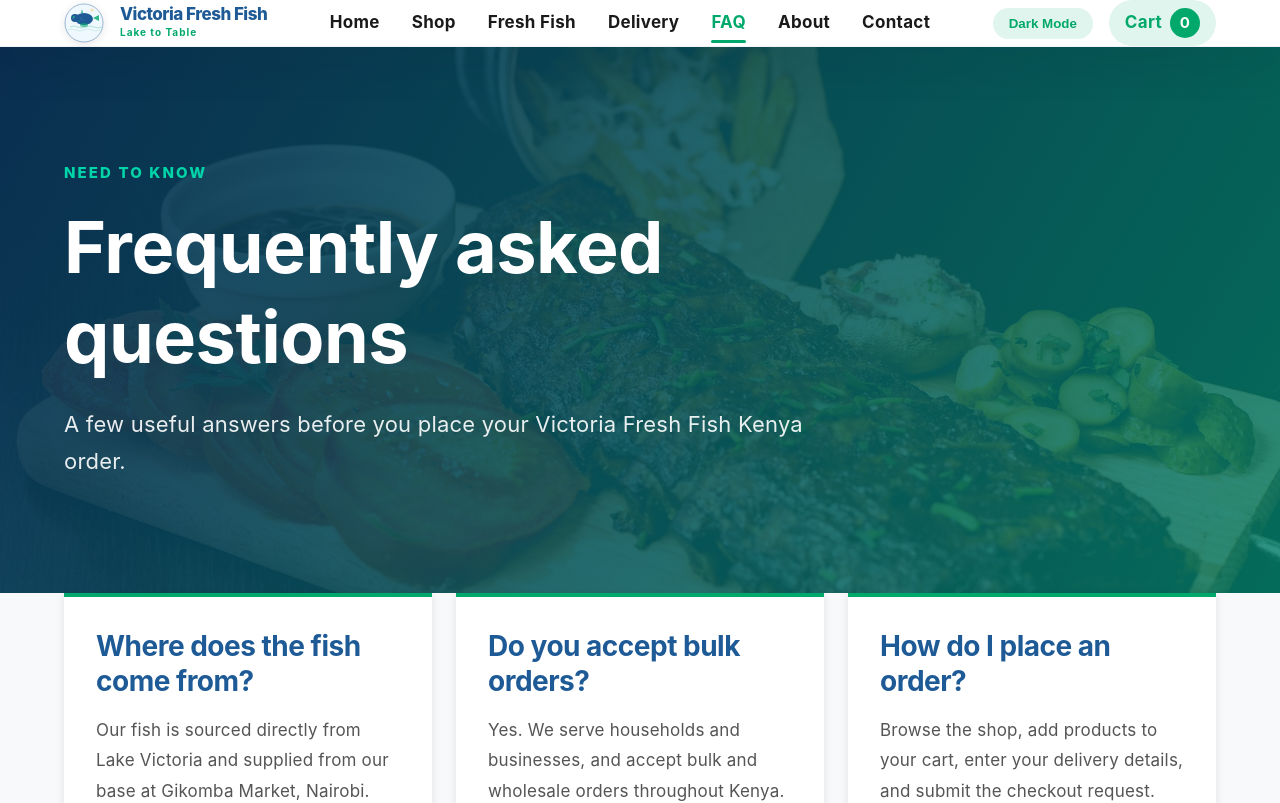
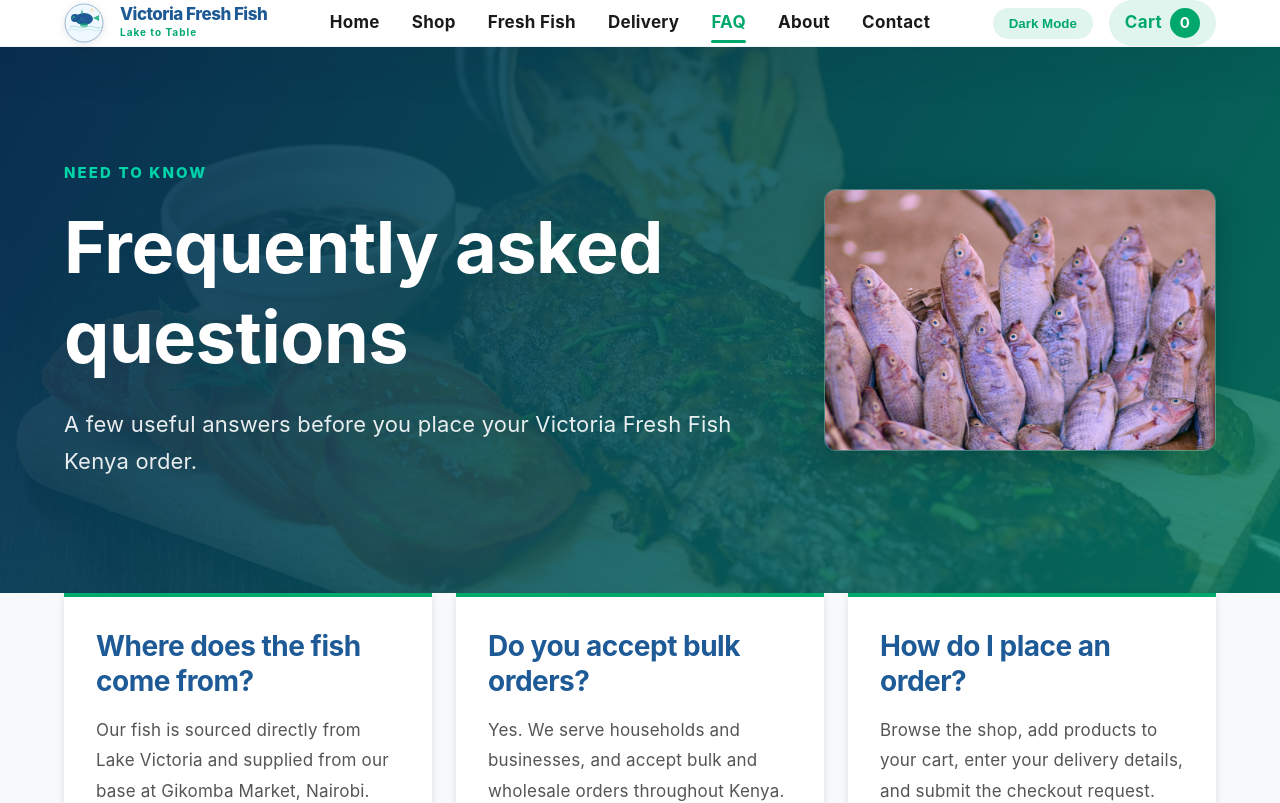
Before and after one commit to 1118eugene/nyakundi-victoriafresh-, a React (Vite) app: page /faq in a window 1280 px wide. Shown: the top 803 px of the page. Built offline with nearby package versions, Linux system fonts and the light colour scheme; no server answers.

Commit message:
Polish storefront imagery and local startup

```diff
--- a/package.json
+++ b/package.json
@@ -5,6 +5,7 @@
   "type": "module",
   "scripts": {
     "dev": "vite",
+    "dev:full": "concurrently \"npm run dev\" \"npm --prefix backend run dev\"",
     "build": "tsc && vite build",
     "start": "node scripts/start.mjs",
     "preview": "vite preview"
@@ -18,5 +19,8 @@
     "react-router-dom": "^7.18.1",
     "typescript": "^7.0.2",
     "vite": "^8.1.4"
+  },
+  "devDependencies": {
+    "concurrently": "^10.0.5"
   }
 }
--- a/src/components/InfoPage.css
+++ b/src/components/InfoPage.css
@@ -7,6 +7,22 @@
   padding: clamp(4rem, 9vw, 7rem) 0;
   color: white;
   background: linear-gradient(120deg, rgba(9, 47, 83, 0.95), rgba(0, 125, 104, 0.82)), url('/images/hero-sea.jpg') center/cover;
+}
+
+.info-hero-content {
+  display: grid;
+  grid-template-columns: minmax(0, 1fr) minmax(240px, 0.55fr);
+  gap: var(--spacing-2xl);
+  align-items: center;
+}
+
+.info-hero-image {
+  width: 100%;
+  max-height: 280px;
+  object-fit: cover;
+  border: 1px solid rgba(255, 255, 255, 0.24);
+  border-radius: var(--radius-lg);
+  box-shadow: var(--shadow-heavy);
 }
 
 .info-kicker {
@@ -86,6 +102,14 @@
 }
 
 @media (max-width: 600px) {
+  .info-hero-content {
+    grid-template-columns: 1fr;
+  }
+
+  .info-hero-image {
+    max-height: 220px;
+  }
+
   .info-panel,
   .info-cta {
     padding: var(--spacing-lg);
--- a/src/components/InfoPage.tsx
+++ b/src/components/InfoPage.tsx
@@ -14,16 +14,21 @@
   sections: InfoPageSection[]
   ctaLabel?: string
   ctaTo?: string
+  imageSrc: string
+  imageAlt: string
 }
 
-export default function InfoPage({ kicker, title, intro, sections, ctaLabel, ctaTo }: InfoPageProps) {
+export default function InfoPage({ kicker, title, intro, sections, ctaLabel, ctaTo, imageSrc, imageAlt }: InfoPageProps) {
   return (
     <div className="info-page">
       <header className="info-hero">
-        <div className="container">
-          <p className="info-kicker">{kicker}</p>
-          <h1>{title}</h1>
-          <p className="info-intro">{intro}</p>
+        <div className="container info-hero-content">
+          <div>
+            <p className="info-kicker">{kicker}</p>
+            <h1>{title}</h1>
+            <p className="info-intro">{intro}</p>
+          </div>
+          <img className="info-hero-image" src={imageSrc} alt={imageAlt} />
         </div>
       </header>
 
--- a/src/pages/About.css
+++ b/src/pages/About.css
@@ -3,7 +3,7 @@
 }
 
 .about-header {
-  background: linear-gradient(135deg, var(--primary-color) 0%, var(--primary-light) 100%);
+  background: linear-gradient(135deg, rgba(13, 61, 112, 0.92), rgba(0, 131, 101, 0.8)), url('/images/products/fresh-nile-perch.jpg') center/cover;
   color: white;
   padding: var(--spacing-2xl) 0;
   text-align: center;
--- a/src/pages/Delivery.tsx
+++ b/src/pages/Delivery.tsx
@@ -13,6 +13,8 @@
       ]}
       ctaLabel="Order online"
       ctaTo="/products"
+      imageSrc="/images/products/pexels-10039794.jpg"
+      imageAlt="Fresh fish prepared for careful delivery"
     />
   )
 }
--- a/src/pages/FAQ.tsx
+++ b/src/pages/FAQ.tsx
@@ -10,12 +10,14 @@
         { title: 'Where does the fish come from?', text: 'Our fish is sourced directly from Lake Victoria and supplied from our base at Gikomba Market, Nairobi.' },
         { title: 'Do you accept bulk orders?', text: 'Yes. We serve households and businesses, and accept bulk and wholesale orders throughout Kenya.' },
         { title: 'How do I place an order?', text: 'Browse the shop, add products to your cart, enter your delivery details, and submit the checkout request. You can also contact us on WhatsApp.' },
-        { title: 'Which payment methods are available?', items: ['M-Pesa', 'Airtel Money', 'Bank transfer', 'Cash on delivery where applicable'] },
+        { title: 'Which payment methods are available?', items: ['M-Pesa via a secure STK prompt'] },
         { title: 'How do you keep fish fresh?', text: 'Orders are hygienically cleaned, packaged carefully, and coordinated for delivery with handling instructions recorded at checkout.' },
         { title: 'Where do you deliver?', text: 'We currently serve Nairobi, nearby Kiambu areas, and arrange larger orders throughout Kenya. See the Delivery page for the current area list.' },
       ]}
       ctaLabel="Ask our team"
       ctaTo="/contact"
+      imageSrc="/images/products/pexels-tilapia.jpg"
+      imageAlt="Fresh tilapia ready to be prepared"
     />
   )
 }
--- a/src/pages/FreshFish.tsx
+++ b/src/pages/FreshFish.tsx
@@ -13,6 +13,8 @@
       ]}
       ctaLabel="Shop fresh fish"
       ctaTo="/products"
+      imageSrc="/images/products/fresh-nile-perch.jpg"
+      imageAlt="Fresh Nile perch from Lake Victoria"
     />
   )
 }
--- a/src/pages/Home.css
+++ b/src/pages/Home.css
@@ -23,15 +23,12 @@
 
 .hero-content {
   position: relative;
-  display: grid;
-  grid-template-columns: 1.1fr 0.9fr;
-  gap: var(--spacing-2xl);
-  align-items: center;
   width: min(1140px, calc(100% - 2rem));
   margin: 0 auto;
 }
 
 .hero-text {
+  max-width: 760px;
   animation: slideInUp 0.9s ease-out;
 }
 
@@ -72,21 +69,6 @@
   padding: var(--spacing-lg) var(--spacing-2xl);
 }
 
-.hero-image {
-  position: relative;
-  display: flex;
-  justify-content: flex-end;
-  align-items: center;
-}
-
-.hero-image img {
-  width: 100%;
-  max-width: 520px;
-  border-radius: var(--radius-xl);
-  box-shadow: var(--shadow-heavy);
-  animation: fadeIn 0.9s ease-out;
-}
-
 /* Features Section */
 .features-grid {
   display: grid;
@@ -96,6 +78,7 @@
 }
 
 .feature-card {
+  overflow: hidden;
   padding: var(--spacing-xl);
   background: rgba(255, 255, 255, 0.96);
   border: 1px solid rgba(15, 23, 42, 0.05);
@@ -103,6 +86,13 @@
   text-align: center;
   transition: transform 0.35s ease, box-shadow 0.35s ease;
   box-shadow: var(--shadow-light);
+}
+
+.feature-card-image {
+  width: calc(100% + (var(--spacing-xl) * 2));
+  height: 150px;
+  margin: calc(var(--spacing-xl) * -1) calc(var(--spacing-xl) * -1) var(--spacing-lg);
+  object-fit: cover;
 }
 
 .feature-card:hover {
@@ -173,7 +163,8 @@
 }
 
 .stats-section {
-  background: linear-gradient(135deg, #0b315a 0%, var(--accent-color) 100%);
+  position: relative;
+  background: linear-gradient(135deg, rgba(11, 49, 90, 0.94), rgba(0, 128, 91, 0.84)), url('/images/products/pexels-smoked.jpg') center/cover;
   color: white;
 }
 
@@ -215,12 +206,7 @@
   }
 
   .hero-content {
-    grid-template-columns: 1fr;
     text-align: center;
-  }
-
-  .hero-image {
-    display: none;
   }
 
   .featured-header {
--- a/src/pages/Home.tsx
+++ b/src/pages/Home.tsx
@@ -37,9 +37,6 @@
               </a>
             </div>
           </div>
-          <div className="hero-image">
-            <img src="/images/hero-sea.jpg" alt="Grilled whole tilapia platter ready for serving" />
-          </div>
         </div>
       </section>
 
@@ -48,21 +45,25 @@
           <h2 className="section-title">How ordering works now</h2>
           <div className="features-grid">
             <div className="feature-card">
+              <img className="feature-card-image" src="/images/products/fresh-nile-perch.jpg" alt="Fresh Nile perch ready for preparation" />
               <div className="feature-icon">1</div>
               <h3>Pick stocked fish</h3>
               <p>The storefront now uses the backend product catalog instead of hardcoded demo cards.</p>
             </div>
             <div className="feature-card">
+              <img className="feature-card-image" src="/images/products/pexels-fillet.jpg" alt="Fresh fish fillet prepared for an order" />
               <div className="feature-icon">2</div>
               <h3>Save cart properly</h3>
               <p>Items stay in the cart, quantities can be adjusted, and totals are recalculated before checkout.</p>
             </div>
             <div className="feature-card">
+              <img className="feature-card-image" src="/images/products/fresh-pexels-b.jpg" alt="Fresh fish carefully prepared for delivery" />
               <div className="feature-icon">3</div>
               <h3>Capture delivery details</h3>
               <p>Every order now stores county, town, address, landmark, and customer notes for delivery planning.</p>
             </div>
             <div className="feature-card">
+              <img className="feature-card-image" src="/images/products/pexels-grilled.jpg" alt="Grilled fish prepared for serving" />
               <div className="feature-icon">4</div>
               <h3>Start M-Pesa payment</h3>
               <p>Once Daraja credentials are added, checkout can send a live STK push and update order status.</p>
--- a/src/pages/Wholesale.tsx
+++ b/src/pages/Wholesale.tsx
@@ -13,6 +13,8 @@
       ]}
       ctaLabel="Contact the team"
       ctaTo="/contact"
+      imageSrc="/images/products/pexels-grilled.jpg"
+      imageAlt="Grilled fish prepared for a business meal"
     />
   )
 }
```
Also changed, not shown: 1 other file (tests, documents, lock files or other folders).
